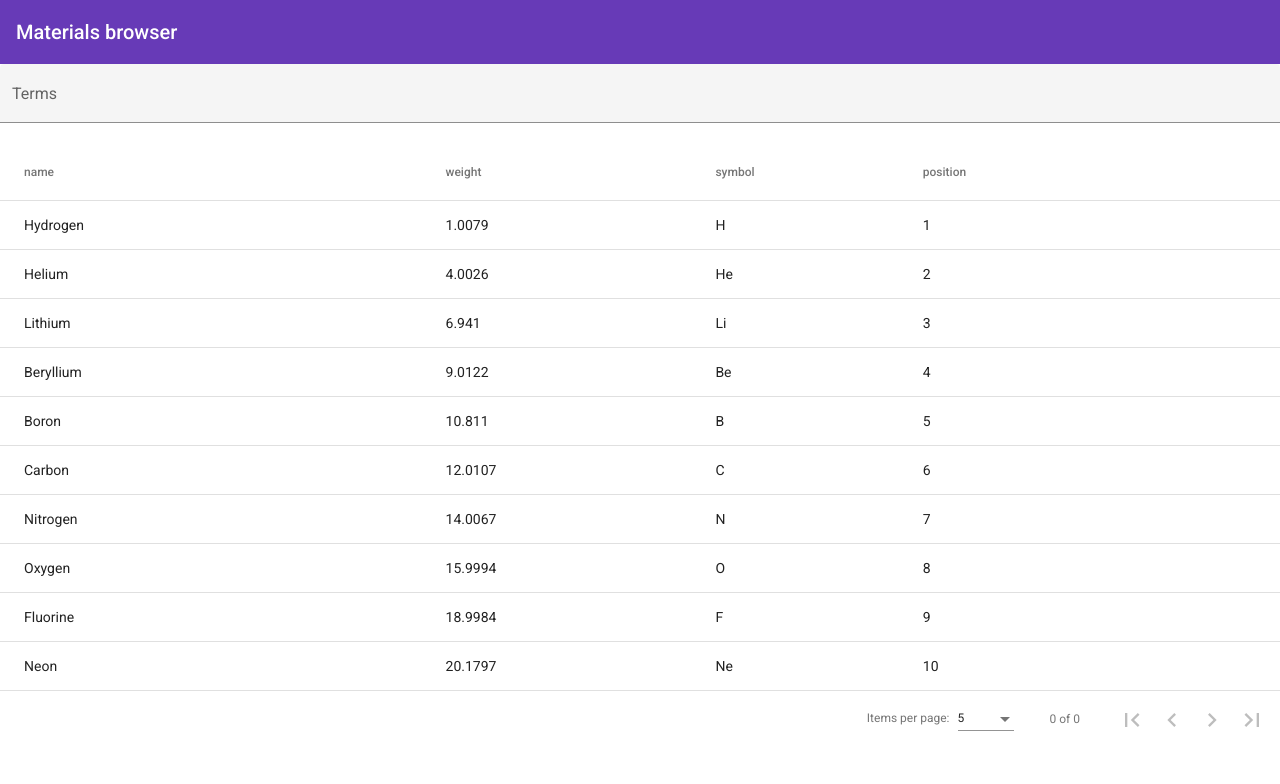
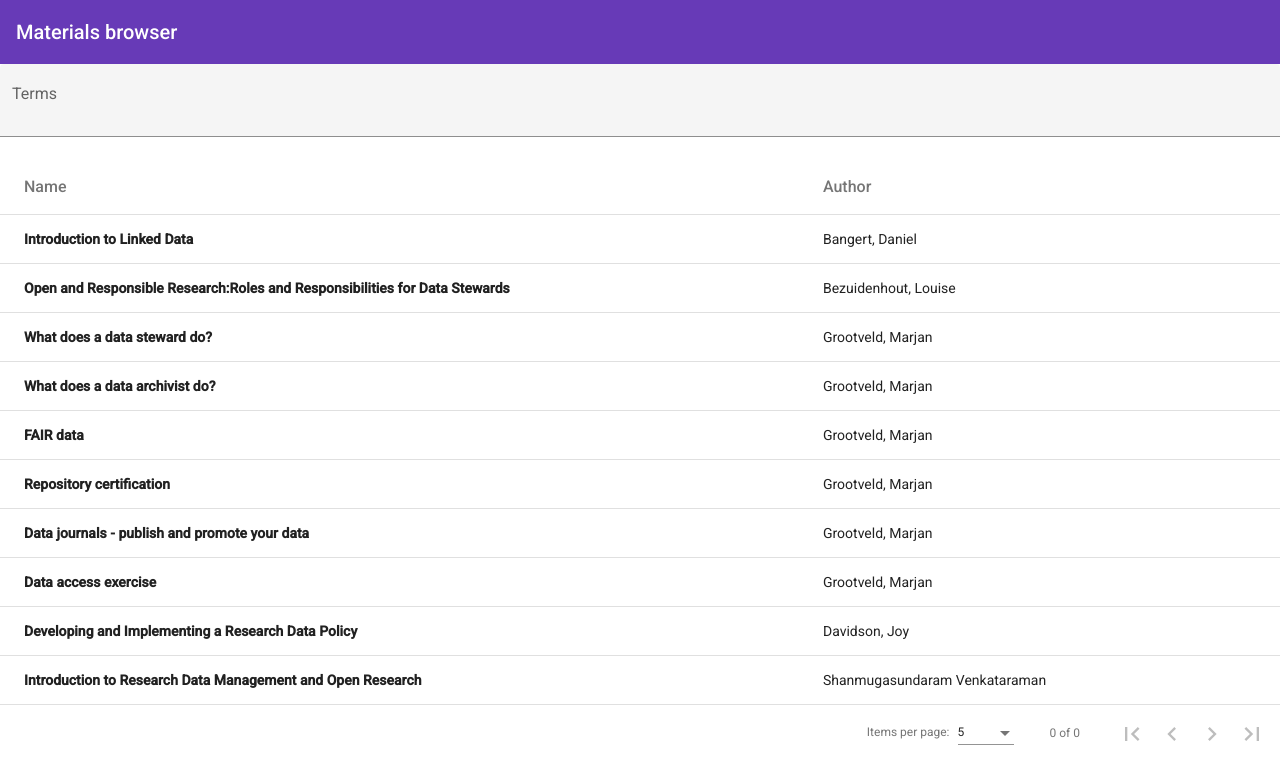
Before and after one commit to tvanerven/materialsapi, an Angular app: page / in a window 1280 px wide. Shown: the top 784 px of the page. Built offline with nearby package versions, Linux system fonts and the light colour scheme.

Commit message:
Filter material list by concept (without http)

```diff
--- a/src/app/app.component.html
+++ b/src/app/app.component.html
@@ -2,5 +2,5 @@
     <span>Materials browser</span>
 </mat-toolbar>
 
-<app-search-bar></app-search-bar>
-<app-result-list></app-result-list>
+<app-search-bar #searchBar></app-search-bar>
+<app-result-list [conceptFilter]="searchBar.concepts"></app-result-list>
--- a/src/app/app.module.ts
+++ b/src/app/app.module.ts
@@ -14,6 +14,8 @@ import { ReactiveFormsModule } from '@angular/forms';
 import { ResultListComponent } from './result-list/result-list.component';
 import { MatTableModule } from '@angular/material/table';
 import { MatPaginatorModule } from '@angular/material/paginator';
+import { MatButtonModule } from '@angular/material/button';
+import { MatTooltipModule } from '@angular/material/tooltip';
 
 @NgModule({
   declarations: [
@@ -32,7 +34,9 @@ import { MatPaginatorModule } from '@angular/material/paginator';
     MatIconModule,
     MatAutocompleteModule,
     MatTableModule,
-    MatPaginatorModule
+    MatPaginatorModule,
+    MatButtonModule,
+    MatTooltipModule
   ],
   providers: [],
   bootstrap: [AppComponent]
--- a/src/app/result-list/result-list.component.html
+++ b/src/app/result-list/result-list.component.html
@@ -1,33 +1,37 @@
 <table mat-table [dataSource]="dataSource" multiTemplateDataRows matSort>
     <ng-container matColumnDef="{{column}}" *ngFor="let column of columnsToDisplay">
-        <th mat-header-cell *matHeaderCellDef> {{column}} </th>
-        <td mat-cell *matCellDef="let element"> {{element[column]}} </td>
+        <th mat-header-cell *matHeaderCellDef> {{column|titlecase}} </th>
+        <td mat-cell *matCellDef="let material"> {{material[column]}} </td>
     </ng-container>
 
     <!-- Expanded Content Column - The detail row is made up of this one column that spans across all columns -->
     <ng-container matColumnDef="expandedDetail">
-        <td mat-cell *matCellDef="let element" [attr.colspan]="columnsToDisplay.length">
-            <div class="example-element-detail" [@detailExpand]="element == expandedElement ? 'expanded' : 'collapsed'">
-                <div class="example-element-diagram">
-                    <div class="example-element-position"> {{element.position}} </div>
-                    <div class="example-element-symbol"> {{element.symbol}} </div>
-                    <div class="example-element-name"> {{element.name}} </div>
-                    <div class="example-element-weight"> {{element.weight}} </div>
-                </div>
-                <div class="example-element-description">
-                    {{element.description}}
-                    <span class="example-element-description-attribution"> -- Wikipedia </span>
+        <td mat-cell *matCellDef="let material" [attr.colspan]="columnsToDisplay.length">
+            <div class="material-detail" [@detailExpand]="material == expandedMaterial ? 'expanded' : 'collapsed'">
+                <div class="material-description">
+                    <div class="doi-link"><a mat-stroked-button color="primary" href="{{material.doi}}"
+                            target="_blank">{{material.doi}}</a>
+                    </div>
+                    <mat-chip-list>
+                        <span *ngFor="let conceptRdfAbout of material.concept">
+                            <mat-chip *ngIf="getConcept(conceptRdfAbout); let concept" #tooltip="matTooltip"
+                                [matTooltip]="concept.rdfAbout" (click)="tooltip.toggle()">
+                                {{concept.label}}
+                            </mat-chip>
+                        </span>
+                    </mat-chip-list>
                 </div>
             </div>
         </td>
     </ng-container>
 
     <tr mat-header-row *matHeaderRowDef="columnsToDisplay; sticky: true"></tr>
-    <tr mat-row *matRowDef="let element; columns: columnsToDisplay;" class="example-element-row"
-        [class.example-expanded-row]="expandedElement === element"
-        (click)="expandedElement = expandedElement === element ? null : element">
+    <tr mat-row *matRowDef="let material; columns: columnsToDisplay;" class="material-row"
+        [class.material-expanded-row]="expandedMaterial === material"
+        (click)="expandedMaterial = expandedMaterial === material ? null : material">
     </tr>
-    <tr mat-row *matRowDef="let row; columns: ['expandedDetail']" class="example-detail-row"></tr>
+    <tr mat-row *matRowDef="let row; columns: ['expandedDetail']" class="material-detail-row"></tr>
 </table>
 
-<mat-paginator showFirstLastButtons [pageSizeOptions]="[5, 10, 25, 100]" aria-label="Select page of users"></mat-paginator>
+<mat-paginator showFirstLastButtons [pageSizeOptions]="[5, 10, 25, 100]" aria-label="Select page of users">
+</mat-paginator>
--- a/src/app/result-list/result-list.component.scss
+++ b/src/app/result-list/result-list.component.scss
@@ -2,46 +2,39 @@ table {
   width: 100%;
 }
 
-tr.example-detail-row {
+tr.material-detail-row {
   height: 0;
 }
 
-tr.example-element-row:not(.example-expanded-row):hover {
+th {
+  font-size: 16px;
+}
+
+tr.material-row:not(.material-expanded-row):hover {
   background: whitesmoke;
 }
 
-tr.example-element-row:not(.example-expanded-row):active {
+tr.material-row:not(.material-expanded-row):active {
   background: #efefef;
 }
 
-.example-element-row td {
+.material-row td {
   border-bottom-width: 0;
 }
 
-.example-element-detail {
+.material-detail {
   overflow: hidden;
   display: flex;
 }
 
-.example-element-diagram {
-  min-width: 80px;
-  border: 2px solid black;
-  padding: 8px;
-  font-weight: lighter;
-  margin: 8px 0;
-  height: 104px;
+.material-description {
+  padding-left: 16px;
+  padding-right: 16px;
+  padding-bottom: 16px;
 }
 
-.example-element-symbol {
+.doi-link {
+  margin-bottom: 10px;
   font-weight: bold;
-  font-size: 40px;
-  line-height: normal;
+  font-size: 15px;
 }
-
-.example-element-description {
-  padding: 16px;
-}
-
-.example-element-description-attribution {
-  opacity: 0.5;
-}
--- a/src/app/result-list/result-list.component.ts
+++ b/src/app/result-list/result-list.component.ts
@@ -1,5 +1,9 @@
 import { trigger, state, style, transition, animate } from '@angular/animations';
-import { Component } from '@angular/core';
+import { Component, Input, OnChanges } from '@angular/core';
+import { MATERIALS } from '../../assets/materials';
+import { Material } from '../common/material';
+import { CONCEPTS } from '../../assets/concepts';
+import { Concept } from '../common/concept';
 
 @Component({
   selector: 'app-result-list',
@@ -7,104 +11,34 @@ import { Component } from '@angular/core';
   styleUrls: ['./result-list.component.scss'],
   animations: [
     trigger('detailExpand', [
-      state('collapsed', style({height: '0px', minHeight: '0'})),
-      state('expanded', style({height: '*'})),
+      state('collapsed', style({ height: '0px', minHeight: '0' })),
+      state('expanded', style({ height: '*' })),
       transition('expanded <=> collapsed', animate('225ms cubic-bezier(0.4, 0.0, 0.2, 1)')),
     ]),
   ],
 })
-export class ResultListComponent {
-  dataSource = ELEMENT_DATA;
-  columnsToDisplay = ['name', 'weight', 'symbol', 'position'];
-  expandedElement: PeriodicElement | null| undefined;
+export class ResultListComponent implements OnChanges {
+  @Input() conceptFilter: Concept[] = [];
+
+  dataSource = MATERIALS;
+  columnsToDisplay = ['name', 'author'];
+  expandedMaterial: Material | null | undefined;
+
+  ngOnChanges() {
+    if (this.conceptFilter.length > 0) {
+      this.dataSource = MATERIALS;
+    }
+    this.dataSource = MATERIALS.filter((material: Material) => {
+      for (const conceptFilter of this.conceptFilter) {
+        if (!material.concept.includes(conceptFilter.rdfAbout)) {
+          return false;
+        }
+      }
+      return true;
+    });
+  }
+
+  getConcept(rdfABout: string): Concept | undefined {
+    return CONCEPTS.find((concept: Concept) => concept.rdfAbout === rdfABout);
+  }
 }
-
-export interface PeriodicElement {
-  name: string;
-  position: number;
-  weight: number;
-  symbol: string;
-  description: string;
-}
-
-const ELEMENT_DATA: PeriodicElement[] = [
-  {
-    position: 1,
-    name: 'Hydrogen',
-    weight: 1.0079,
-    symbol: 'H',
-    description: `Hydrogen is a chemical element with symbol H and atomic number 1. With a standard
-        atomic weight of 1.008, hydrogen is the lightest element on the periodic table.`
-  }, {
-    position: 2,
-    name: 'Helium',
-    weight: 4.0026,
-    symbol: 'He',
-    description: `Helium is a chemical element with symbol He and atomic number 2. It is a
-        colorless, odorless, tasteless, non-toxic, inert, monatomic gas, the first in the noble gas
-        group in the periodic table. Its boiling point is the lowest among all the elements.`
-  }, {
-    position: 3,
-    name: 'Lithium',
-    weight: 6.941,
-    symbol: 'Li',
-    description: `Lithium is a chemical element with symbol Li and atomic number 3. It is a soft,
-        silvery-white alkali metal. Under standard conditions, it is the lightest metal and the
-        lightest solid element.`
-  }, {
-    position: 4,
-    name: 'Beryllium',
-    weight: 9.0122,
-    symbol: 'Be',
-    description: `Beryllium is a chemical element with symbol Be and atomic number 4. It is a
-        relatively rare element in the universe, usually occurring as a product of the spallation of
-        larger atomic nuclei that have collided with cosmic rays.`
-  }, {
-    position: 5,
-    name: 'Boron',
-    weight: 10.811,
-    symbol: 'B',
-    description: `Boron is a chemical element with symbol B and atomic number 5. Produced entirely
-        by cosmic ray spallation and supernovae and not by stellar nucleosynthesis, it is a
-        low-abundance element in the Solar system and in the Earth's crust.`
-  }, {
-    position: 6,
-    name: 'Carbon',
-    weight: 12.0107,
-    symbol: 'C',
-    description: `Carbon is a chemical element with symbol C and atomic number 6. It is nonmetallic
-        and tetravalent—making four electrons available to form covalent chemical bonds. It belongs
-        to group 14 of the periodic table.`
-  }, {
-    position: 7,
-    name: 'Nitrogen',
-    weight: 14.0067,
-    symbol: 'N',
-    description: `Nitrogen is a chemical element with symbol N and atomic number 7. It was first
-        discovered and isolated by Scottish physician Daniel Rutherford in 1772.`
-  }, {
-    position: 8,
-    name: 'Oxygen',
-    weight: 15.9994,
-    symbol: 'O',
-    description: `Oxygen is a chemical element with symbol O and atomic number 8. It is a member of
-         the chalcogen group on the periodic table, a highly reactive nonmetal, and an oxidizing
-         agent that readily forms oxides with most elements as well as with other compounds.`
-  }, {
-    position: 9,
-    name: 'Fluorine',
-    weight: 18.9984,
-    symbol: 'F',
-    description: `Fluorine is a chemical element with symbol F and atomic number 9. It is the
-        lightest halogen and exists as a highly toxic pale yellow diatomic gas at standard
-        conditions.`
-  }, {
-    position: 10,
-    name: 'Neon',
-    weight: 20.1797,
-    symbol: 'Ne',
-    description: `Neon is a chemical element with symbol Ne and atomic number 10. It is a noble gas.
-        Neon is a colorless, odorless, inert monatomic gas under standard conditions, with about
-        two-thirds the density of air.`
-  },
-];
--- a/src/app/search-bar/search-bar.component.scss
+++ b/src/app/search-bar/search-bar.component.scss
@@ -1,3 +1,7 @@
 .chip-list {
   width: 100%;
+
+  input {
+    height: 32px;
+  }
 }
--- a/src/app/search-bar/search-bar.component.ts
+++ b/src/app/search-bar/search-bar.component.ts
@@ -15,15 +15,13 @@ import { Concept } from '../common/concept';
 })
 export class SearchBarComponent {
 
-  selectable = true;
-  removable = true;
   separatorKeysCodes: number[] = [ENTER, COMMA];
   conceptCtrl = new FormControl();
   filteredConcepts: Observable<Concept[]>;
   concepts: Concept[] = [];
   allConcepts: Concept[] = CONCEPTS.sort();
 
-  @ViewChild('fruitInput')
+  @ViewChild('conceptInput')
   conceptInput!: ElementRef<HTMLInputElement>;
 
   constructor() {
@@ -49,6 +47,7 @@ export class SearchBarComponent {
       const concept = this.allConcepts.find((concept: Concept) => concept.label.toLowerCase() === value);
       if (concept && !this.concepts.includes(concept)) {
         this.concepts.push(concept);
+        this.concepts = [...this.concepts];
       }
     }
 
@@ -62,6 +61,7 @@ export class SearchBarComponent {
 
     if (index >= 0) {
       this.concepts.splice(index, 1);
+      this.concepts = [...this.concepts];
     }
   }
 
@@ -69,10 +69,10 @@ export class SearchBarComponent {
     const concept = this.allConcepts.find((concept: Concept) => concept.label === event.option.viewValue);
     if (concept && !this.concepts.includes(concept)) {
       this.concepts.push(concept);
+      this.concepts = [...this.concepts];
     }
     this.conceptInput.nativeElement.value = '';
     this.conceptCtrl.setValue(null);
-    console.log(this.concepts);
   }
 
   private _filter(conceptLabel: string): Concept[] {
--- a/src/styles.scss
+++ b/src/styles.scss
@@ -9,3 +9,11 @@ body {
   margin: 0;
   font-family: Roboto, "Helvetica Neue", sans-serif;
 }
+
+.mat-tooltip {
+  font-size: 14px;
+}
+
+.mat-cell.mat-column-name {
+  font-weight: bold;
+}
```
Also changed, not shown: src/app/app.component.ts (+5 -2 lines), src/app/search-bar/search-bar.component.html (+6 -5 lines).
